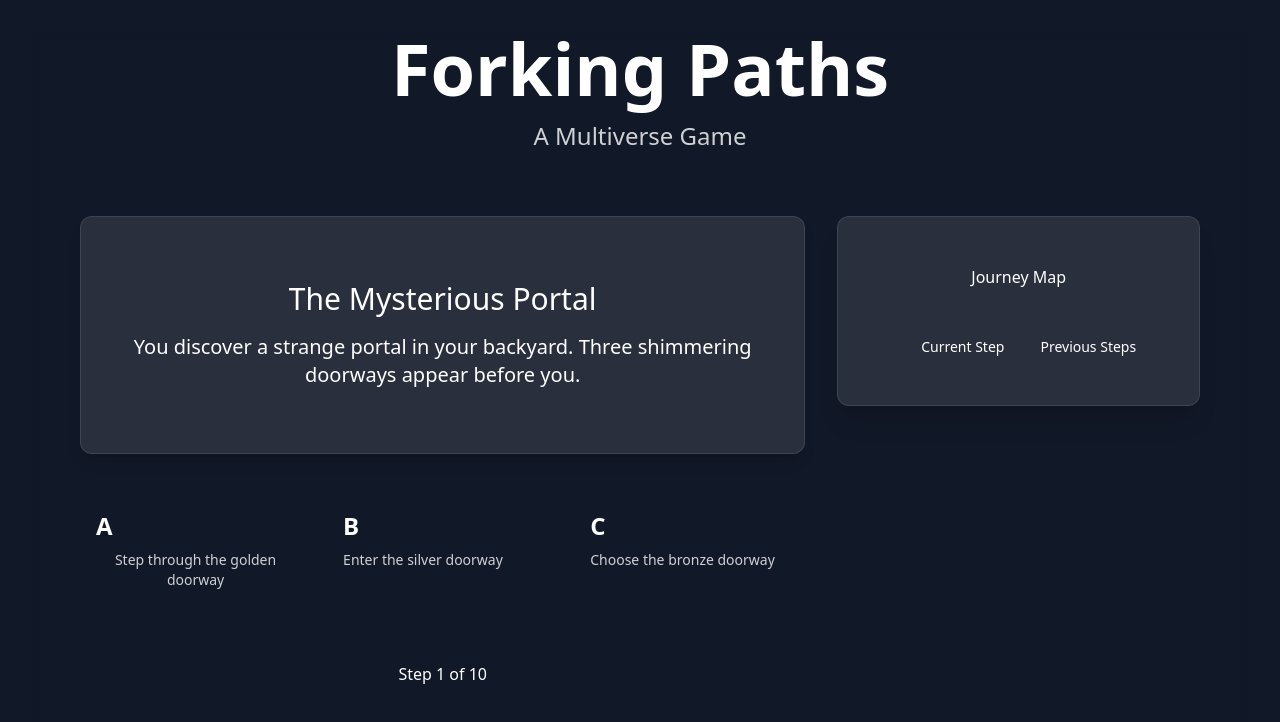
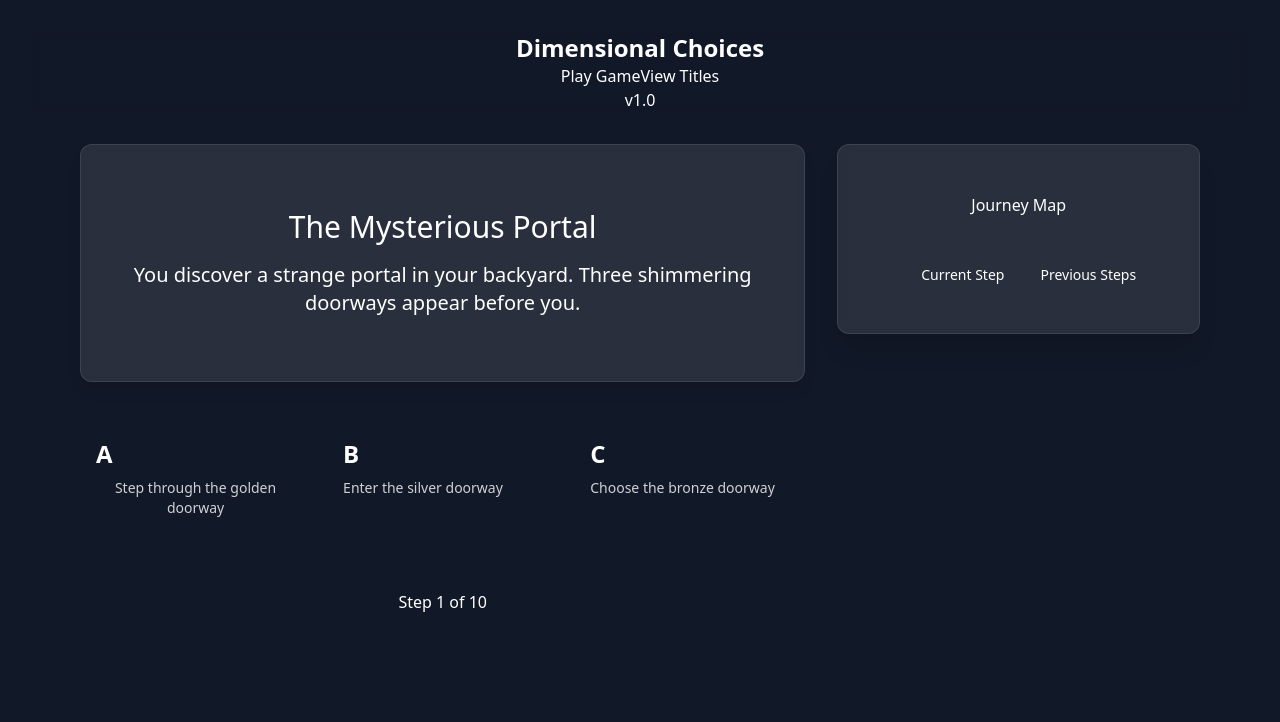
Before and after one commit to AlexanderHMagno/multiuniverse, a React (Vite) app: page / in a window 1280 px wide. Shown: the top 722 px of the page. Built offline with nearby package versions, Linux system fonts and the light colour scheme.

Commit message:
Add new tab to show the different paths

```diff
--- a/src/App.tsx
+++ b/src/App.tsx
@@ -1,38 +1,41 @@
-import React from 'react';
-import { motion } from 'framer-motion';
+import React, { useState } from 'react';
 import { GameScreen } from './components/GameScreen';
+import { TitlesList } from './components/TitlesList';
 import './App.css';
 
 function App() {
+  const [activeTab, setActiveTab] = useState<'game' | 'titles'>('game');
+
   return (
-    <div className="min-h-screen bg-base-300" data-theme="mytheme">
-      <div className="hero min-h-screen bg-base-200 bg-opacity-50 backdrop-blur-sm">
-        <div className="hero-content text-center">
-          <div className="max-w-7xl">
-            <motion.div
-              initial={{ opacity: 0, y: -20 }}
-              animate={{ opacity: 1, y: 0 }}
-              transition={{ duration: 0.8 }}
-              className="mb-16"
+    <div className="min-h-screen bg-base-100">
+      <div className="navbar bg-base-200/50 backdrop-blur-sm sticky top-0 z-50 mb-8">
+        <div className="navbar-start">
+          <div className="text-2xl font-bold text-primary">Dimensional Choices</div>
+        </div>
+        <div className="navbar-center">
+          <div className="tabs tabs-boxed bg-base-300/50">
+            <button
+              className={`tab ${activeTab === 'game' ? 'tab-active' : ''}`}
+              onClick={() => setActiveTab('game')}
             >
-              <h1 className="text-5xl md:text-7xl font-bold mb-4 text-primary">
-                Forking Paths
-              </h1>
-              <p className="text-xl md:text-2xl text-base-content opacity-80">
-                A Multiverse Game
-              </p>
-            </motion.div>
-
-            <motion.div
-              initial={{ opacity: 0, y: 20 }}
-              animate={{ opacity: 1, y: 0 }}
-              transition={{ duration: 0.8, delay: 0.2 }}
+              Play Game
+            </button>
+            <button
+              className={`tab ${activeTab === 'titles' ? 'tab-active' : ''}`}
+              onClick={() => setActiveTab('titles')}
             >
-              <GameScreen />
-            </motion.div>
+              View Titles
+            </button>
           </div>
         </div>
+        <div className="navbar-end">
+          <div className="badge badge-ghost">v1.0</div>
+        </div>
       </div>
+
+      <main className="container mx-auto pb-16">
+        {activeTab === 'game' ? <GameScreen /> : <TitlesList />}
+      </main>
     </div>
   );
 }
--- /dev/null
+++ b/src/components/TitlesList.tsx
@@ -0,0 +1,121 @@
+import React from 'react';
+import { motion } from 'framer-motion';
+
+interface TitleCard {
+  title: string;
+  description: string;
+  goodChoices: number;
+  bgColor: string;
+  textColor: string;
+}
+
+const titles: TitleCard[] = [
+  {
+    title: "The White Lord",
+    description: "A paragon of virtue, making every decision with wisdom and compassion. The ultimate beacon of light in the multiverse.",
+    goodChoices: 10,
+    bgColor: "bg-sky-200 border-sky-200",
+    textColor: "text-sky-950"
+  },
+  {
+    title: "The Radiant Guardian",
+    description: "A protector of realms who consistently chooses the path of light, inspiring others to follow.",
+    goodChoices: 9,
+    bgColor: "bg-sky-300 border-sky-200",
+    textColor: "text-sky-950"
+  },
+  {
+    title: "The Light Keeper",
+    description: "A steadfast defender of justice who maintains balance while favoring benevolent choices.",
+    goodChoices: 8,
+    bgColor: "bg-sky-200 border-sky-300",
+    textColor: "text-sky-950"
+  },
+  {
+    title: "The Noble Protector",
+    description: "A respected leader who primarily chooses good but understands the necessity of tough decisions.",
+    goodChoices: 7,
+    bgColor: "bg-indigo-300 border-indigo-400",
+    textColor: "text-sky-950"
+  },
+  {
+    title: "The Twilight Mediator",
+    description: "One who walks between light and shadow, slightly favoring the path of good.",
+    goodChoices: 6,
+    bgColor: "bg-indigo-400 border-indigo-500",
+    textColor: "text-white"
+  },
+  {
+    title: "The Balance Walker",
+    description: "A true neutral force in the multiverse, understanding both the light and dark nature of power.",
+    goodChoices: 5,
+    bgColor: "bg-orange-400 border-orange-500",
+    textColor: "text-white"
+  },
+  {
+    title: "The Shadow Dancer",
+    description: "One who frequently embraces darkness but retains enough light to avoid complete corruption.",
+    goodChoices: 4,
+    bgColor: "bg-orange-500 border-orange-600",
+    textColor: "text-white"
+  },
+  {
+    title: "The Dark Seeker",
+    description: "A wielder of power who primarily chooses dark paths while maintaining a small connection to light.",
+    goodChoices: 3,
+    bgColor: "bg-red-500 border-red-600",
+    textColor: "text-white"
+  },
+  {
+    title: "The Void Harbinger",
+    description: "A formidable force of darkness with rare moments of mercy.",
+    goodChoices: 2,
+    bgColor: "bg-red-600 border-red-700",
+    textColor: "text-white"
+  },
+  {
+    title: "The Chaos Bringer",
+    description: "A being of almost pure darkness, spreading fear and domination across dimensions.",
+    goodChoices: 1,
+    bgColor: "bg-red-700 border-red-800",
+    textColor: "text-red-100"
+  },
+  {
+    title: "The Master of Darkness",
+    description: "The epitome of evil, choosing the dark path at every turn. A being of pure malevolence and unlimited ambition.",
+    goodChoices: 0,
+    bgColor: "bg-red-800 border-red-900",
+    textColor: "text-red-100"
+  }
+];
+
+export const TitlesList = () => {
+  return (
+    <div className="max-w-6xl mx-auto px-4 py-8">
+      <h2 className="text-3xl font-bold text-center mb-8">Dimensional Titles</h2>
+      <div className="grid grid-cols-1 md:grid-cols-2 lg:grid-cols-3 gap-6">
+        {titles.map((title, index) => (
+          <motion.div
+            key={title.title}
+            initial={{ opacity: 0, y: 20 }}
+            animate={{ opacity: 1, y: 0 }}
+            transition={{ delay: index * 0.1 }}
+            className={`card shadow-xl border-2 ${title.bgColor}`}
+          >
+            <div className="card-body">
+              <h3 className={`card-title text-2xl ${title.textColor}`}>
+                {title.title}
+              </h3>
+              <div className={`badge badge-outline ${title.textColor} mb-4`}>
+                {/* {title.goodChoices} Good Choices */}
+              </div>
+              <p className={`${title.textColor}`}>
+                {title.description}
+              </p>
+            </div>
+          </motion.div>
+        ))}
+      </div>
+    </div>
+  );
+};
```
